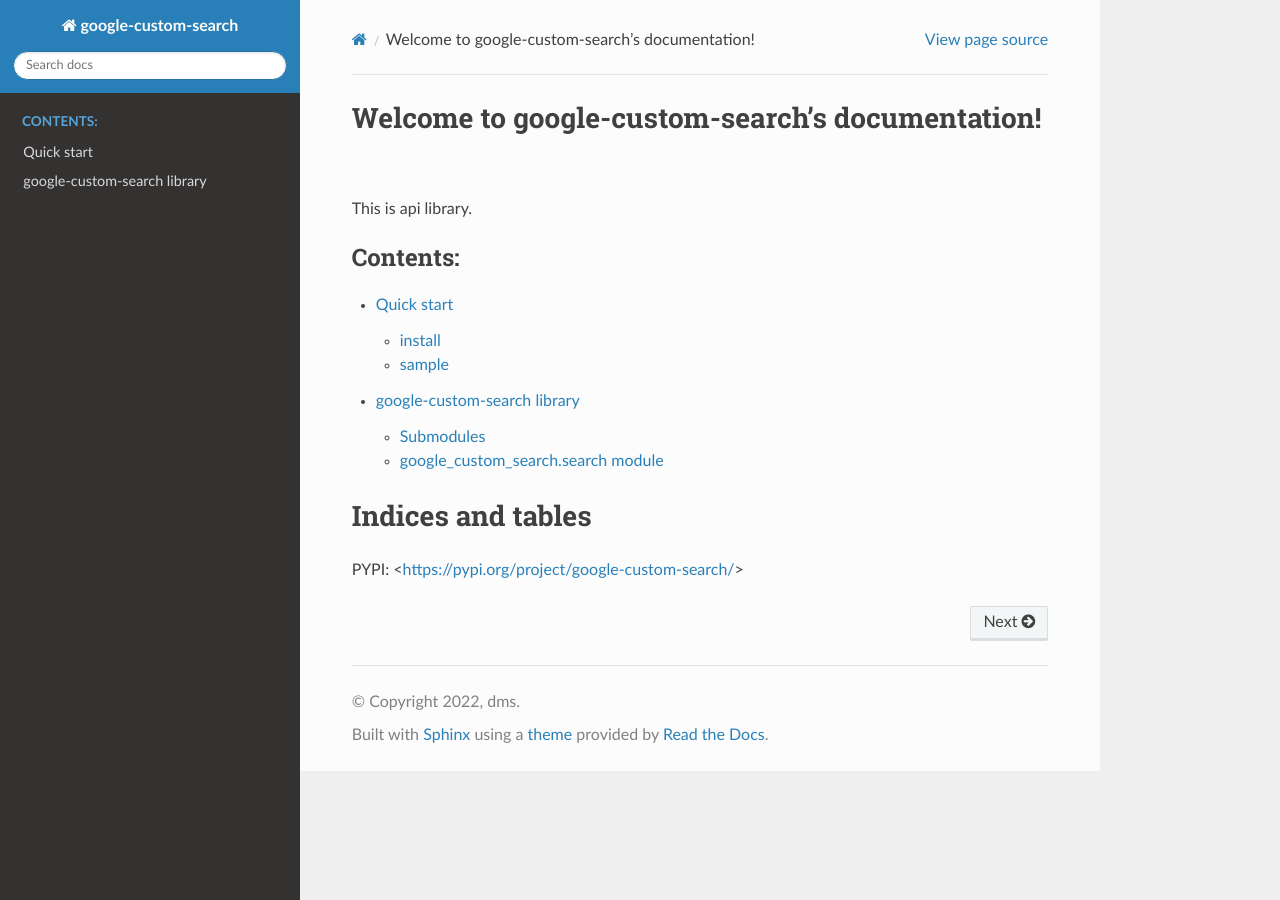
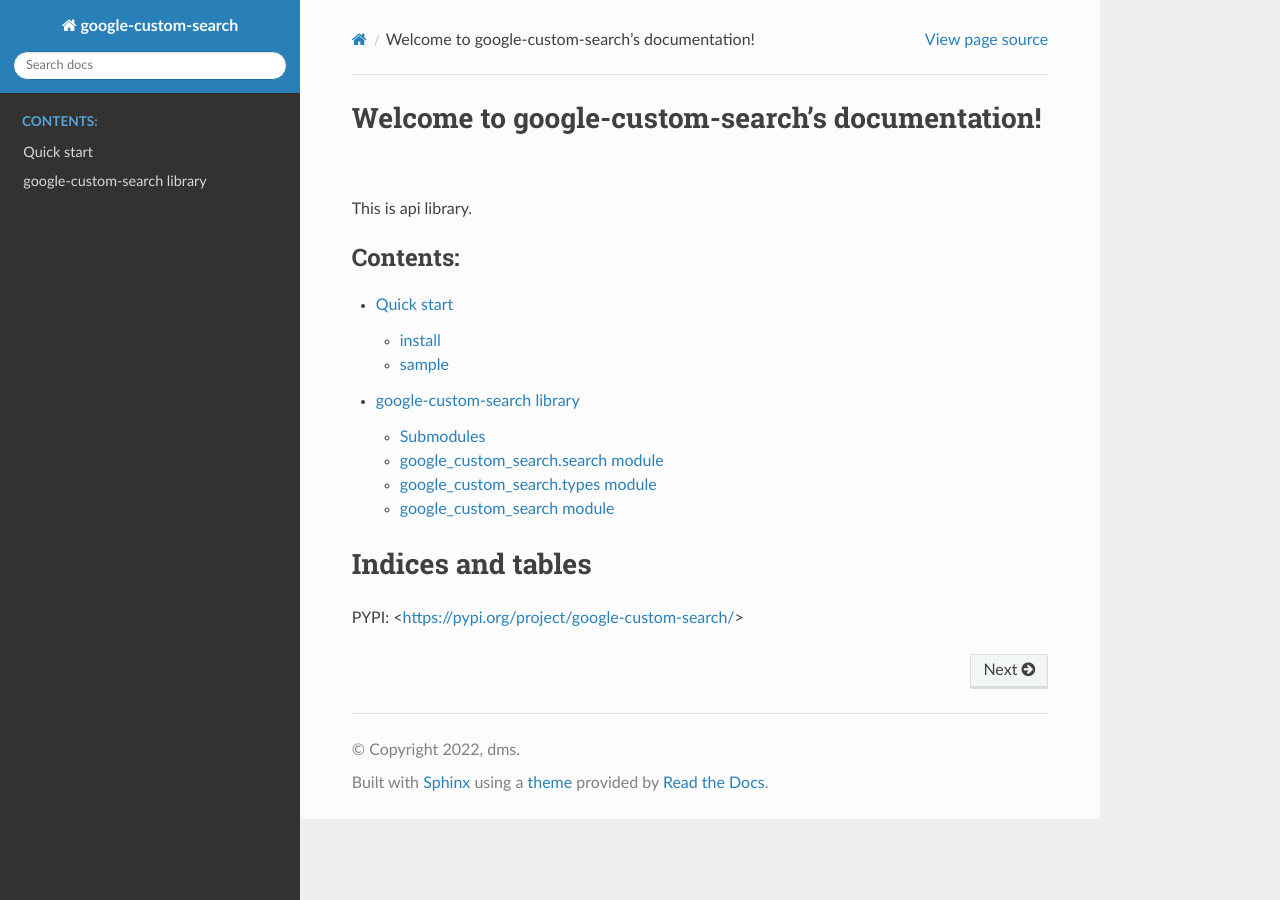
Before and after one commit to Shlol762/google-custom-search, a Sphinx documentation site: the page built from docs/index.rst, in a window 1280 px wide. Built offline with Sphinx 7.4.7 and the Read the Docs theme 2.0.0, drawn with Linux system fonts in a browser that asks for light colours.

Commit message:
Update google_custom_search.rst

```diff
--- a/docs/google_custom_search.rst
+++ b/docs/google_custom_search.rst
@@ -11,3 +11,19 @@
    :members:
    :undoc-members:
    :show-inheritance:
+
+google_custom_search.types module
+--------------------
+
+.. automodule:: google_custom_search.types
+   :members:
+   :undoc-members:
+   :show-inheritance:
+
+google_custom_search module
+--------------------
+
+.. automodule:: google_custom_search
+   :members:
+   :undoc-members:
+   :show-inheritance:
```
